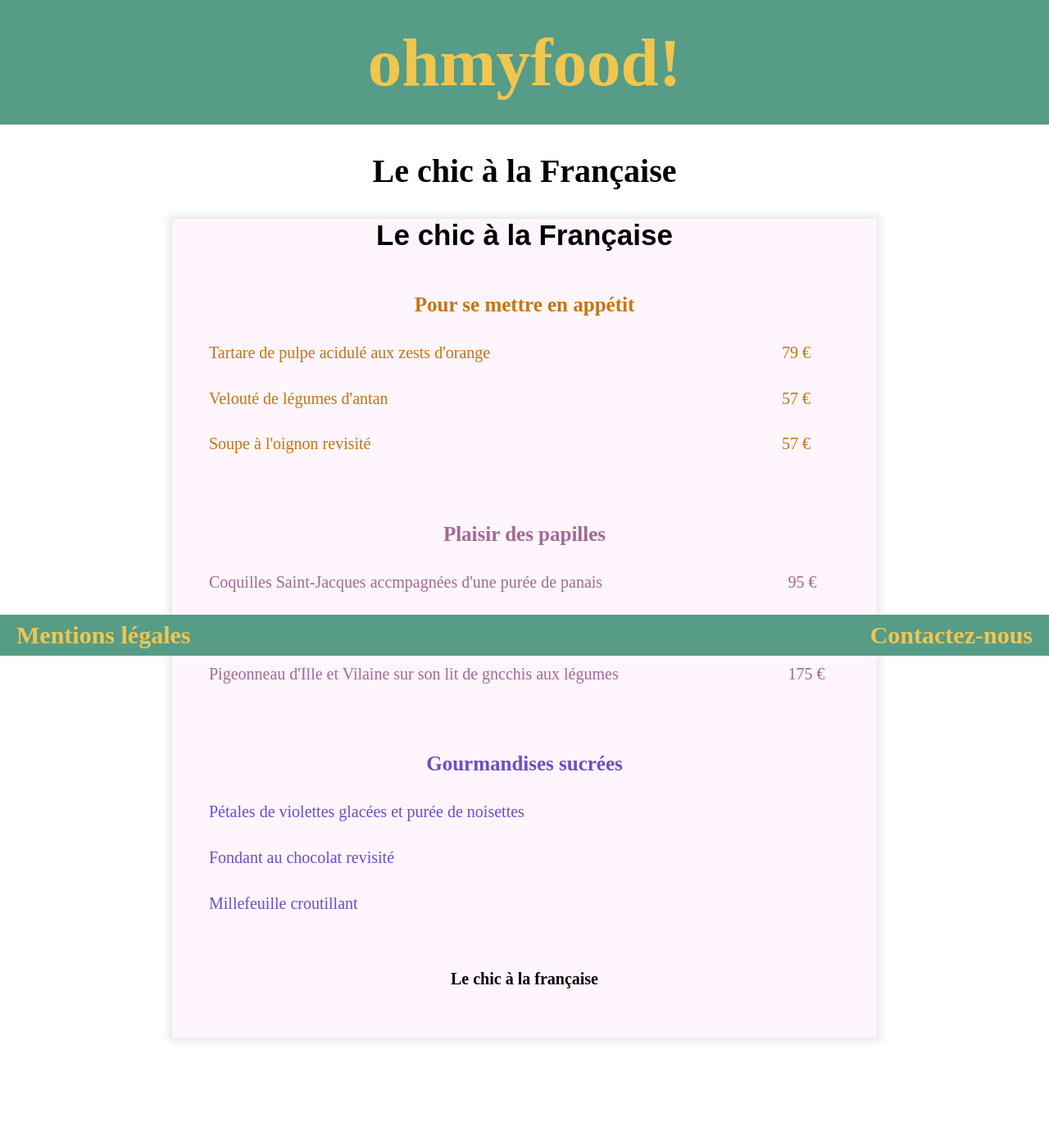
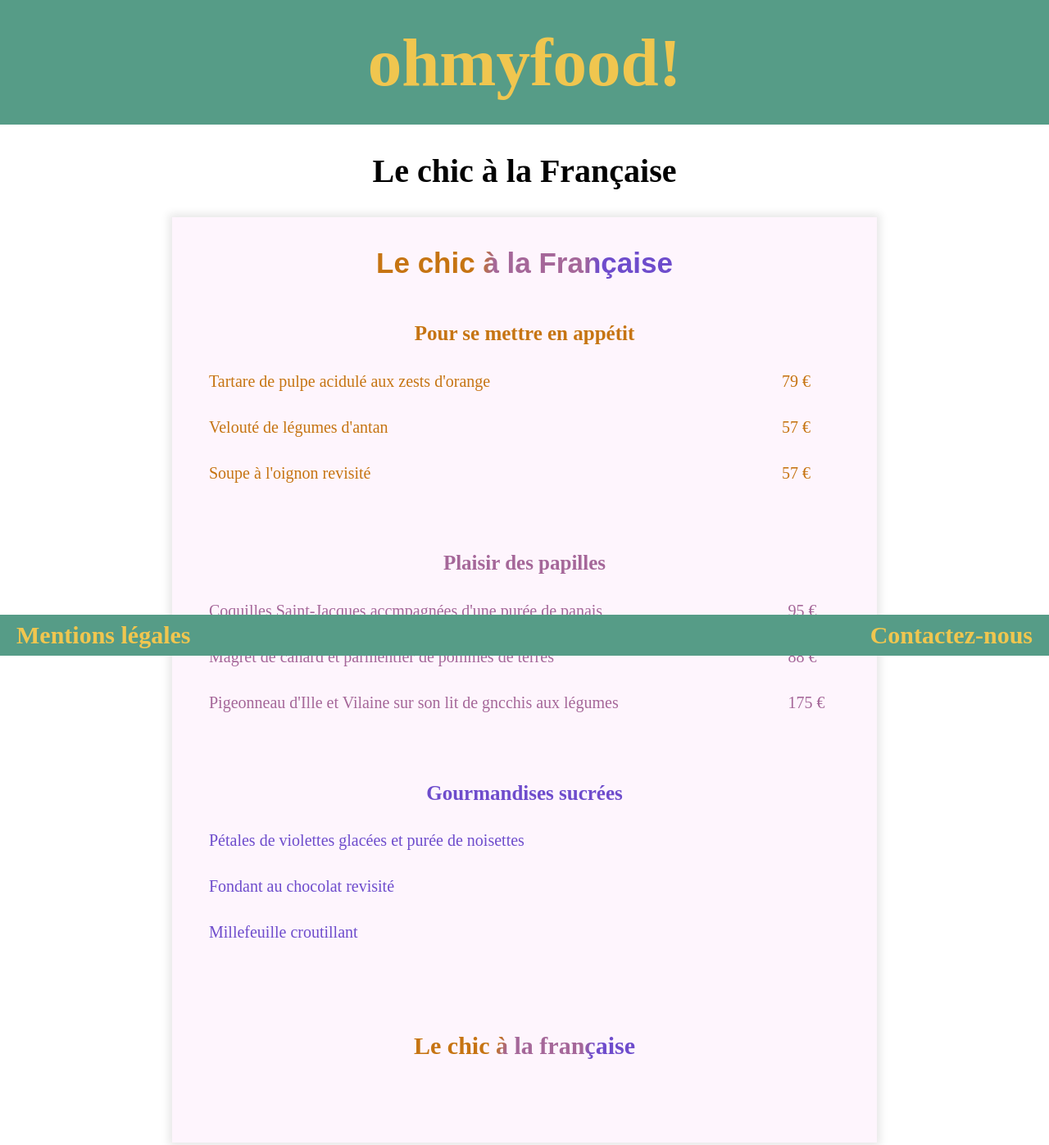
Before and after one commit to DorotheeLagetChappert/P3_Ohmyfood, a plain HTML site: page Pages/menu2/lechicalafrancaise.html in a window 1280 px wide. Shown: the top 1397 px of the page at 82% size. Before the commit the page ends 1369 px from the top, so only its background shows below. Drawn offline with Linux system fonts and the light colour scheme; a web font is replaced by a local one.

Commit message:
Menu2 color

```diff
--- a/Pages/menu2/lechicalafrancaise.html
+++ b/Pages/menu2/lechicalafrancaise.html
@@ -16,7 +16,7 @@
         <h2>Le chic à la Française</h2>
         <main>
             <section class="blocmenus">
-                <article>
+                <article class="titleChicColor">
                     <h3>Le chic à la Française</h3>
                 </article>
                 <article class="choix">
@@ -67,7 +67,7 @@
                         </tr>
                     </table>
                 </article>
-                <article>
+                <article class="titleChicColor">
                     <h4>Le chic à la française</h4>
                 </article>
             </section>
--- a/Pages/menu2/lechicalafrancaise.scss
+++ b/Pages/menu2/lechicalafrancaise.scss
@@ -11,10 +11,34 @@ body
 .blocmenus
 {
     background: $backgroundMenu2;
+    .titleChicColor
+    {
+        background-color: $backgroundMenu2;
+        border: 1px solid $backgroundMenu2;
+        text-align: center;
+        display: flex;
+        align-items: center;
+        justify-content: center;
+        transition: all .2s;
+    }
     h3
     {
         font-family: "Croissant One", sans-serif;
         font-size: 35px;
+        background: -webkit-linear-gradient(top left, $colorMenu2_1 0% 35%, $colorMenu2_2 40% 70%, $colorMenu2_3 75% 100%) no-repeat;
+        color: $colorMenu2_1;
+        display: block;
+        background-clip: text;
+        -webkit-text-fill-color: transparent;
+    }
+    h4
+    {
+        font-size: 30px;
+        background: -webkit-linear-gradient(top left, $colorMenu2_1 0% 35%, $colorMenu2_2 40% 70%, $colorMenu2_3 75% 100%) no-repeat;
+        color: $colorMenu2_1;
+        display: block;
+        background-clip: text;
+        -webkit-text-fill-color: transparent;
     }
 }
 caption
--- a/design/commun.scss
+++ b/design/commun.scss
@@ -42,7 +42,8 @@ $colorMenu4_2: rgb(190, 255, 127);
         font-size: 50px;
         color: $colornote1;
         display: block;
-        background: -webkit-linear-gradient($colornote1, $colornote2);
+        background: -webkit-linear-gradient(left, $colornote1, $colornote2) no-repeat;
+        background-clip: text;
         -webkit-text-fill-color: transparent;
     }
 }
@@ -156,7 +157,7 @@ $colorMenu4_2: rgb(190, 255, 127);
     {
         text-align: center;
         font-size: 20px;
-        padding-bottom: 7%;
+        margin-bottom: 7%;
     }
 }
 /*pied de page*/
--- a/design/style.scss
+++ b/design/style.scss
@@ -86,6 +86,11 @@
         {
             font-family: "Croissant One", sans-serif;
             font-size: 23px;
+            background: -webkit-linear-gradient(top left, $colorMenu2_1 0% 35%, $colorMenu2_2 40% 70%, $colorMenu2_3 75% 100%) no-repeat;
+            color: $colorMenu2_1;
+            display: block;
+            background-clip: text;
+            -webkit-text-fill-color: transparent;
         }
         .fontp2
         {
```
Also changed, not shown: Pages/menu1/lanoteenchantee.css, Pages/menu2/lechicalafrancaise.css, Pages/menu3/ledelicedespapilles.css, Pages/menu4/lapalettedugout.css, design/style.css, 7 other files.
